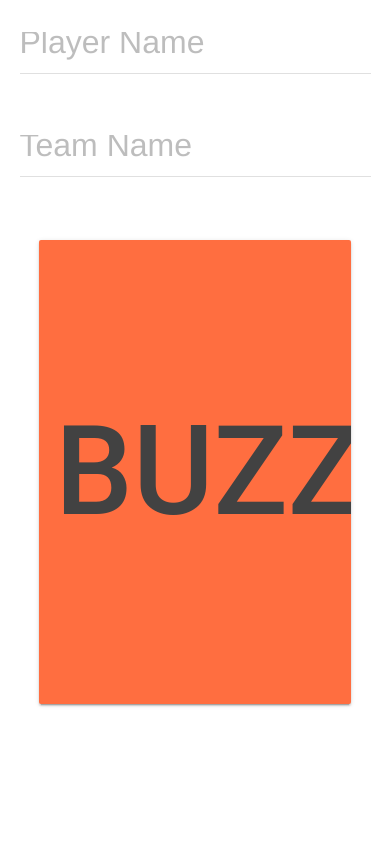
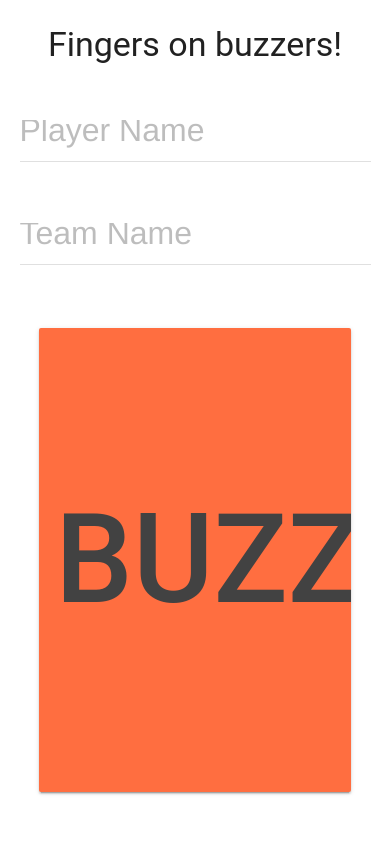
Before and after one commit to daveygit2050/qwazzock, a Python web app: template qwazzock/templates/player_client.html in a window 390 px wide. Before the commit the page ends 707 px from the top, so only its background shows below. Run offline with Jinja, Linux system fonts and the light colour scheme; the template is opened without the code that fills it, so the values that code supplies are empty; some libraries are stand-ins or nearby versions.

Commit message:
Improve player feedback.
- Bumps version to `0.5.0`.
- Set host network on docker build to workaround issue building image on pi.
- Fixes bug where player screen would not update with game state on launch.
- Reorders methods in `Server` class.
- All custom classes in css are now prefixed with `qwa`.
- Hopefully fixes bug on some mobile devices which meant some buzz events were not being sent.
- Adds feedback to player screen so that they know who is in the hotseat or if they are locked out.
- Prevents players from buzzing if they have not entered a player name or team name.
- Moves styling for buzzer button into common.css.
- Adds/updates unit tests.

```diff
--- a/pyproject.toml
+++ b/pyproject.toml
@@ -1,6 +1,6 @@
 [tool.poetry]
 name = "qwazzock"
-version = "0.4.2"
+version = "0.5.0"
 description = "Qwazzock quiz app."
 authors = ["Dave Randall <19395688+daveygit2050@users.noreply.github.com>"]
 
--- a/qwazzock/static/css/common.css
+++ b/qwazzock/static/css/common.css
@@ -1,4 +1,12 @@
-.selectDisable {
+.qwa-buzzer {
+    width: 80vw;
+    height: 55vh;
+    margin: 4vh 10vw;
+    font-size: calc(10vw + 10vh);
+    cursor: pointer;
+}
+
+.qwa-select-disable {
     -webkit-user-select: none;
     -khtml-user-select: none;
     -moz-user-select: none;
--- a/qwazzock/static/js/player_client.js
+++ b/qwazzock/static/js/player_client.js
@@ -1,14 +1,28 @@
 $(document).ready(function () {
     var socket = io.connect('https://' + document.domain + ':' + location.port + '/player_client_socket');
     socket.on('player_client_data', function (msg) {
-        if (msg.player_in_hotseat != "Pending" || jQuery.inArray($("#team_name").val(), msg.locked_out_teams) !== -1) {
+        if (msg.player_in_hotseat == $("#player_name").val()) {
+            $("#feedback").html(msg.player_in_hotseat + ", you are in the hotseat!")
+            $("#buzzer").prop("disabled", true);
+        } else if (msg.player_in_hotseat != "Pending") {
+            $("#feedback").html(msg.player_in_hotseat + " (" + msg.team_in_hotseat + ") is in the hotseat.")
+            $("#buzzer").prop("disabled", true);
+        } else if (jQuery.inArray($("#team_name").val(), msg.locked_out_teams) !== -1) {
+            $("#feedback").html("Your team is locked out.")
             $("#buzzer").prop("disabled", true);
         } else {
+            $("#feedback").html("Fingers on buzzers!")
             $("#buzzer").prop("disabled", false);
         }
     });
     $("#buzzer").click(function () {
-        console.log("Buzzer buzzed via POST.");
-        socket.emit('buzz', { player_name: $("#player_name").val(), team_name: $("#team_name").val() })
+        if ($("#player_name").val().trim() == "") {
+            $("#feedback").html("Player name cannot be blank.")
+        } else if ($("#team_name").val().trim() == "") {
+            $("#feedback").html("Team name cannot be blank.")
+        } else {
+            console.log("Buzzer buzzed.");
+            socket.emit('buzz', { player_name: $("#player_name").val(), team_name: $("#team_name").val() })
+        }
     });
 });
--- a/qwazzock/templates/player_client.html
+++ b/qwazzock/templates/player_client.html
@@ -10,6 +10,7 @@
         <link rel="stylesheet" href="static/css/common.css">
     </head>
     <body>
+        <h3><div id="feedback" align=center style="margin:1vh 1vw;">Fingers on buzzers!</div></h3>
         <div class="mdl-textfield mdl-js-textfield" style="width:90vw;margin:1vh 5vw;font-size:xx-large;">
             <input class="mdl-textfield__input" type="text" id="player_name" style="font-size: xx-large;">
             <label class="mdl-textfield__label" for="player_name" style="font-size: xx-large;">Player Name</label>
@@ -19,7 +20,7 @@
             <label class="mdl-textfield__label" for="team_name" style="font-size: xx-large;">Team Name</label>
         </div>
         <div>
-            <button class="mdl-button mdl-js-button mdl-button--raised mdl-js-ripple-effect mdl-button--accent selectDisable" id="buzzer" style="width:80vw;height:55vh;margin:4vh 10vw;font-size:calc(10vw + 10vh);">BUZZ</button>
+            <button class="mdl-button mdl-js-button mdl-button--raised mdl-js-ripple-effect mdl-button--accent qwa-buzzer qwa-select-disable" id="buzzer">BUZZ</button>
         </div>
     </body>
 </html>
```
Also changed, not shown: qwazzock/server.py (+14 -10 lines), tests/test_server.py (+9 -1 lines), 1 other file.
